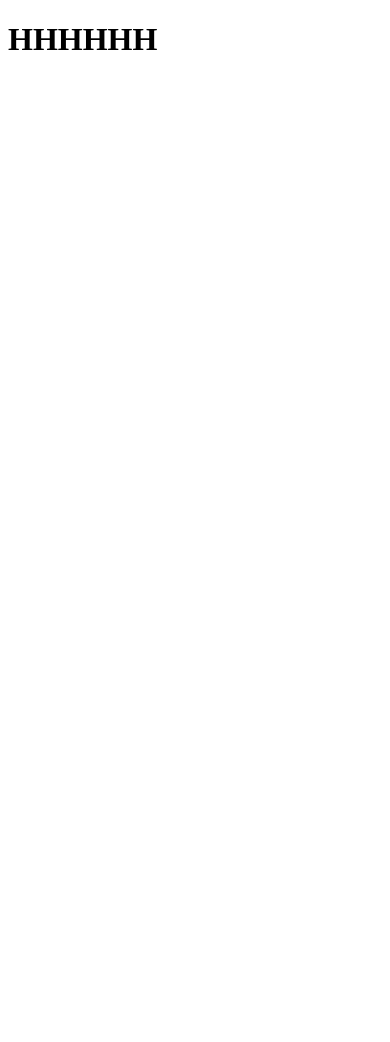
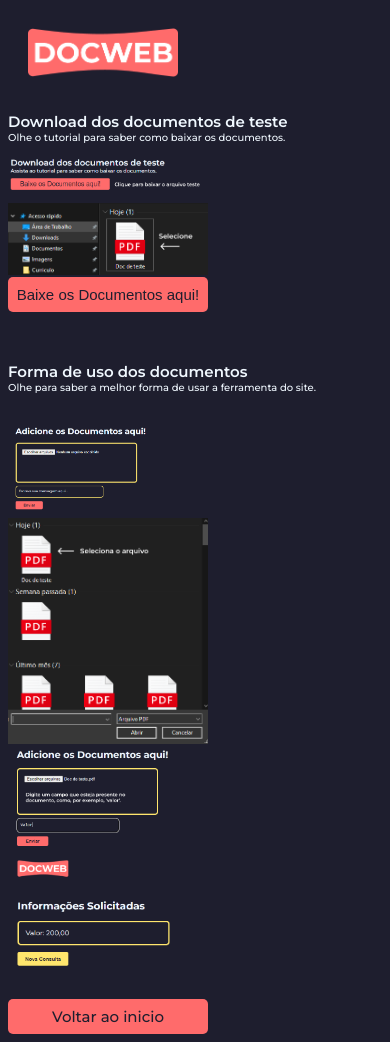
Before and after one commit to GustavoDEVVV/Leitor-de-OCR, a Flask app: page /ajuda in a window 390 px wide. Before the commit the page ends 50 px from the top, so only its background shows below. Run offline with Flask 3, Linux system fonts and the light colour scheme.

Commit message:
Site finalizado

```diff
--- /dev/null
+++ b/static/css/ajuda.css
@@ -0,0 +1,104 @@
+body{
+    background-color: #1E1E2E;
+}
+
+:root {
+    font-size: 62.5%;
+}
+
+.Logo img{
+    width: 15rem;
+    padding: 2rem;
+}
+
+.ComoBaixar{
+    padding: 2rem;
+}
+
+.ComoBaixar .textos h1{
+    font-family: "Montserrat", serif;
+    font-weight: 600;
+    color: aliceblue;
+    font-size: 2.5rem;
+    margin-bottom: 0;
+}
+
+.ComoBaixar .textos h2{
+    font-family: "Montserrat", serif;
+    font-weight: 500;
+    color: aliceblue;
+    font-size: 1.5rem;
+    margin-top: 0;
+}
+
+.ComoBaixar .ImgDeExemplo{
+    display:flex;
+    justify-content: space-evenly;
+}
+
+.ComoBaixar .ImgDeExemplo img{
+    width: 40rem;
+}
+
+.BtnBaixar button{
+    background-color: #FF6B6B;
+    color: #1E1E2E;
+    font-size: 2rem;
+    text-decoration: none;
+    border: none;
+    width: 30rem;
+    height: 3.5rem;
+    transition: 1s;
+    border-radius: 0.5rem;
+}
+
+.BtnBaixar button:hover{
+    background-color: #FFE66D;
+}
+
+.ComoUsar{
+    padding: 2rem;
+}
+
+.ComoUsar .textos2 h1{
+    font-family: "Montserrat", serif;
+    font-weight: 600;
+    color: aliceblue;
+    font-size: 2.5rem;
+    margin-bottom: 0;
+}
+
+.ComoUsar .textos2 h2{
+    font-family: "Montserrat", serif;
+    font-weight: 500;
+    color: aliceblue;
+    font-size: 1.5rem;
+    margin-top: 0;
+}
+
+.ComoUsar .ImgDeComoUsar{
+    display:flex;
+    justify-content: space-evenly;
+}
+
+.ComoUsar .ImgDeComoUsar img{
+    width: 30rem;
+}
+
+.BtnBaixar2 button{
+    background-color: #FF6B6B;
+    font-family: "Montserrat", serif;
+    color: #1E1E2E;
+    font-size: 2rem;
+    text-decoration: none;
+    border: none;
+    width: 20rem;
+    font-weight: 500;
+    height: 3.5rem;
+    border-radius: 0.5rem;
+    transition: 1s;
+}
+
+.BtnBaixar2 button:hover{
+    background-color: #FFE66D;
+}
--- /dev/null
+++ b/static/css/responsividade.css
@@ -0,0 +1,121 @@
+@media(min-width: 320px) and (max-width: 720px){
+
+    .InformacoesIniciais{
+        padding: 0;
+    }
+
+    .InformacoesIniciais .texto p{
+        width: 30rem;
+        font-size: 1.5rem;
+    }
+
+    .InformacoesIniciais .img img{
+        display: none;
+    }
+
+    .InformacoesIniciais .texto button{
+        font-size: 1.5rem;
+        width: 20rem;
+        height: 4rem;
+        border-radius: 0.5rem;
+    }
+
+    .envioDeDocs{
+        padding: 0;
+    }
+
+    .envioDeDocs h1{
+        font-size: 1.5rem;
+    }
+
+    .envioDeDocs form input{
+        width: 20rem;
+        height: 10rem;
+    }
+
+    .envioDeDocs form textarea{
+        width: 20rem;
+        height: 2rem;
+    }
+
+
+    .ComoBaixar{
+        padding: 0;
+    }
+
+    .ComoBaixar .textos h1{
+        font-size: 1.5rem;
+    }
+
+    .ComoBaixar .textos h2{
+        font-size: 1rem;
+    }
+
+    .ComoBaixar .ImgDeExemplo{
+        display:block;
+    }
+
+    .ComoBaixar .ImgDeExemplo img{
+        width: 20rem;
+    }
+
+    .BtnBaixar button{
+        font-size: 1.5rem;
+        border: none;
+        width: 20rem;
+        height: 3.5rem;
+    }
+
+    .ComoUsar{
+        padding: 0;
+        margin-top: 5rem;
+    }
+
+    .ComoUsar .textos2 h1{
+        font-size: 1.5rem;
+    }
+
+    .ComoUsar .textos2 h2{
+        font-size: 1rem;
+    }
+
+    .ComoUsar .ImgDeComoUsar{
+        display:flex;
+        justify-content: space-evenly;
+    }
+
+    .ComoUsar .ImgDeComoUsar img{
+        width: 30rem;
+    }
+
+    .BtnBaixar2 button{
+        font-size: 1.5rem;
+        width: 20rem;
+        height: 3.5rem;
+    }
+
+    .ComoUsar .ImgDeComoUsar{
+        display: block;
+    }
+
+    .ComoUsar .ImgDeComoUsar img{
+        width: 20rem;
+    }
+
+
+    .ExibirResultados{
+        padding: 0;
+    }
+
+    .ExibirResultados h1{
+        font-size: 2rem;
+    }
+
+    .ExibirResultados p{
+        width: 20rem;
+        padding: 2rem;
+        font-size: 1.5rem;
+        border-radius: 1rem;
+        border: 4px solid #FFE66D;
+    }
+}
--- a/templates/Tela_de_ajuda.html
+++ b/templates/Tela_de_ajuda.html
@@ -3,12 +3,57 @@
 <head>
     <meta charset="UTF-8">
     <meta name="viewport" content="width=device-width, initial-scale=1.0">
-    <title>Document</title>
+    <link rel="stylesheet" href="../static/css/ajuda.css">
+    <link rel="stylesheet" href="../static/css/responsividade.css">
+    <link rel="icon" href="../static/imagens/Favicon.png" type="image/png">
+    <link rel="preconnect" href="https://fonts.googleapis.com">
+    <link rel="preconnect" href="https://fonts.gstatic.com" crossorigin>
+    <link href="https://fonts.googleapis.com/css2?family=Montserrat:ital,wght@0,100..900;1,100..900&display=swap"
+        rel="stylesheet">
+    <title>Ajuda</title>
 </head>
 <body>
-    <h1>HHHHHH</h1>
-    <!-- <a href="../static/Documentos/Doc de teste.pdf" class="download-btn" download="nome_do_arquivo">
-        <button>Baixe os Documentos aqui!</button>
-    </a> -->
+    <div class="Logo">
+        <img src="../static/imagens/Logo.png" alt="">
+    </div>
+
+    <section class="ComoBaixar">
+        <div class="textos">
+            <h1>Download dos documentos de teste</h1>
+            <h2>Olhe o tutorial para saber como baixar os documentos.</h2>
+        </div>
+
+        <div class="ImgDeExemplo">
+            <img src="../static/imagens/Pagina de ajuda/img1ComoBaixar.png" alt="">
+            <img src="../static/imagens/Pagina de ajuda/img2ComoBaixar.png" alt="">
+        </div>
+
+        <div class="BtnBaixar">
+            <a href="../static/Documentos/Doc de teste.pdf" class="download-btn" download="nome_do_arquivo">
+                <button>Baixe os Documentos aqui!</button>
+            </a>
+        </div>
+    </section>
+
+    <section class="ComoUsar">
+        <div class="textos2">
+            <h1>Forma de uso dos documentos</h1>
+            <h2>Olhe para saber a melhor forma de usar a ferramenta do site.</h2>
+        </div>
+
+        <div class="ImgDeComoUsar">
+            <img src="../static/imagens/Pagina de ajuda/Img1ComoUsar.png" alt="">
+            <img src="../static/imagens/Pagina de ajuda/img2ComoUsar.png" alt="">
+            <img src="../static/imagens/Pagina de ajuda/img3ComoUsar.png" alt="">
+            <img src="../static/imagens/Pagina de ajuda/img4ComoUsar.png" alt="">
+        </div>
+        <br>
+
+        <div class="BtnBaixar2">
+            <a href="/">
+                <button>Voltar ao inicio</button>
+            </a>
+        </div>
+    </section>
 </body>
 </html>
```
Also changed, not shown: static/css/index.css (+20 -0 lines), static/css/results.css (+10 -4 lines), templates/Index.html (+9 -4 lines), templates/result.html (+6 -4 lines), index.css (deleted), static/imagens/Favicon.png (added), static/imagens/Logo.png (renamed from static/imagens/Group 8.png), static/imagens/Pagina de ajuda/Img1ComoUsar.png (added), static/imagens/Pagina de ajuda/img1ComoBaixar.png (added), static/imagens/Pagina de ajuda/img2ComoBaixar.png (added), static/imagens/Pagina de ajuda/img2ComoUsar.png (added), static/imagens/Pagina de ajuda/img3ComoUsar.png (added), static/imagens/Pagina de ajuda/img4ComoUsar.png (added), static/imagens/icon.png (renamed from static/imagens/Group 7.png).
